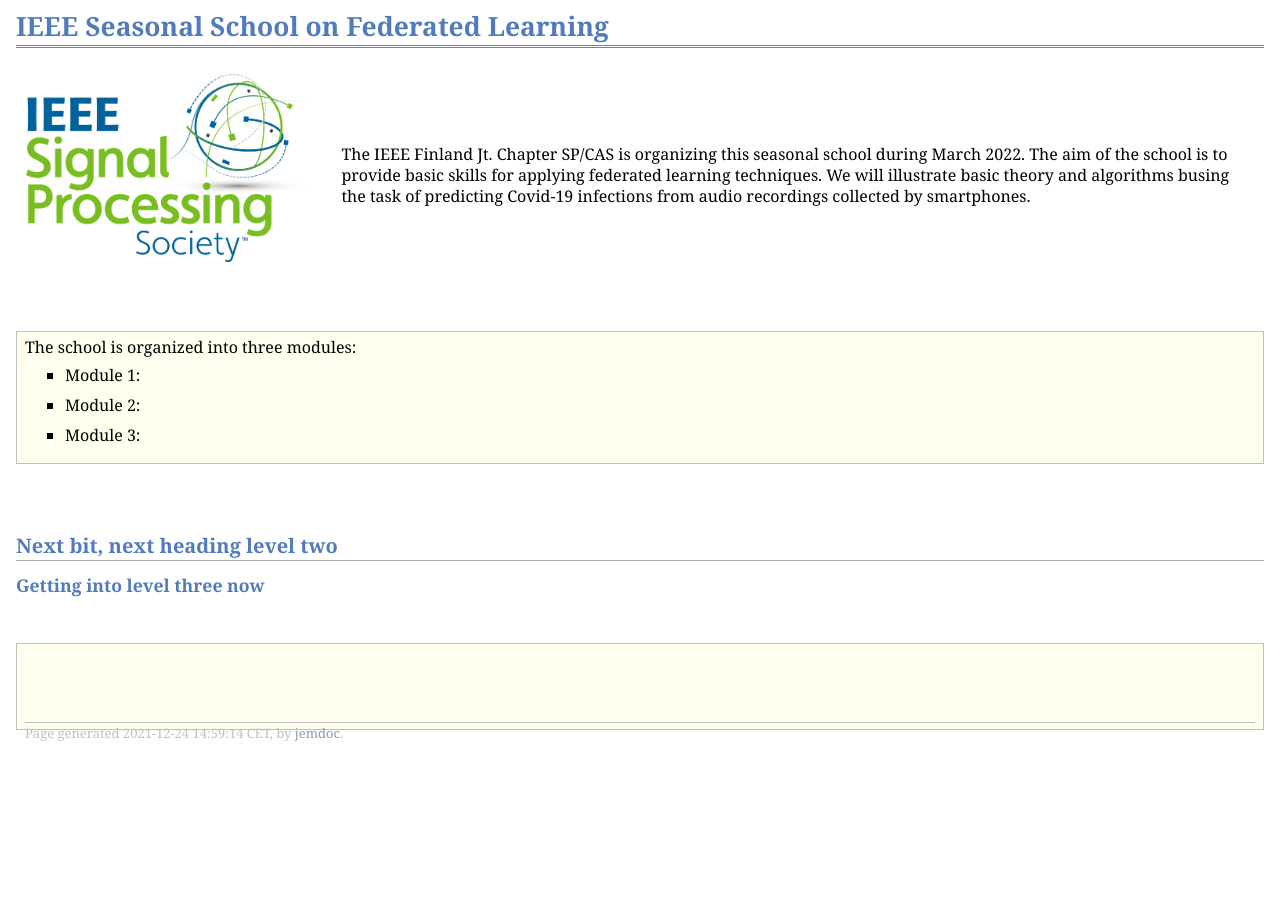
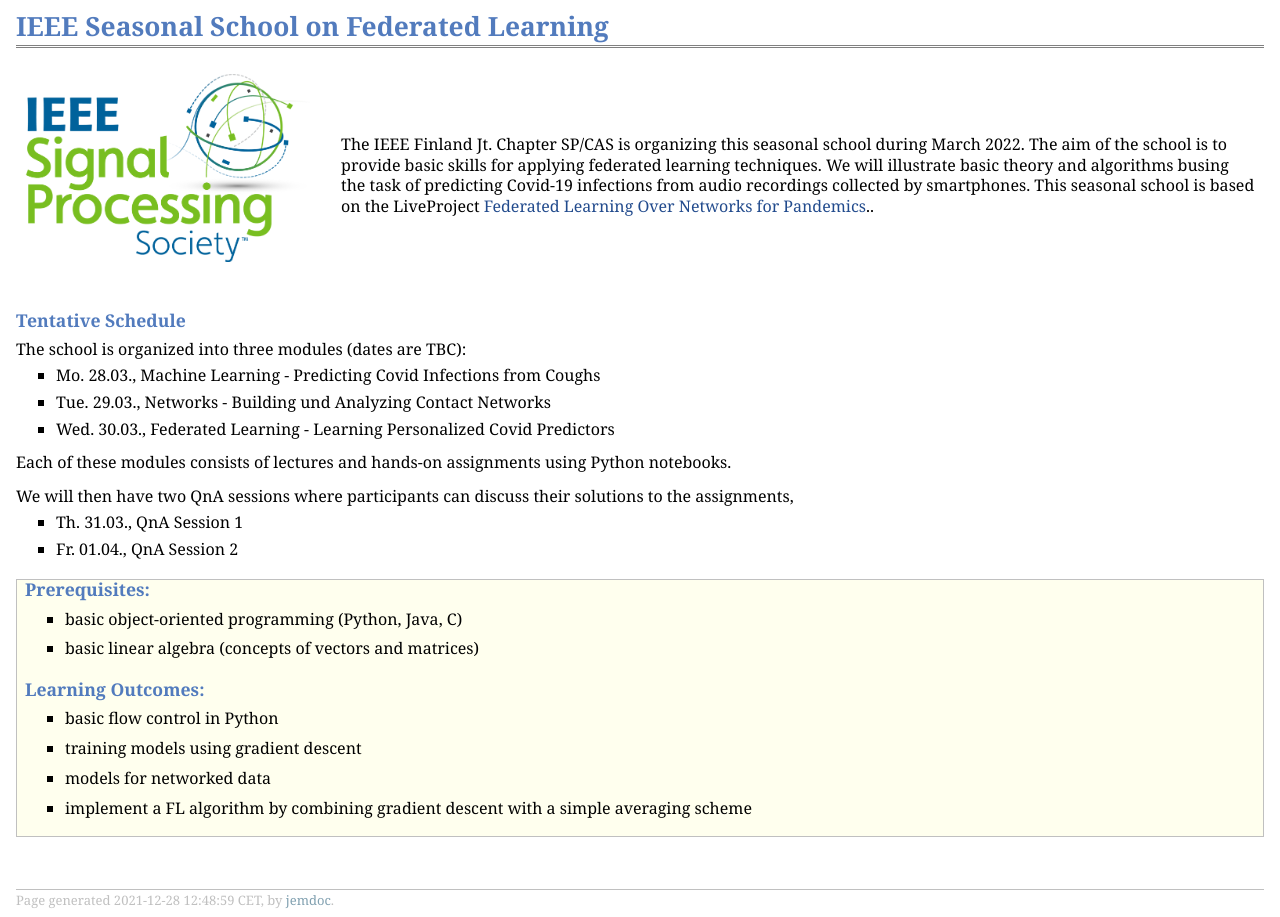
Before and after one commit to ieeespcasfinland/ieeespcasfinland.github.io, a plain HTML site: page index.html in a window 1280 px wide. Before the commit the page ends 800 px from the top, so only its background shows below. Drawn offline with Linux system fonts and the light colour scheme.

Commit message:
revise page

```diff
--- a/index.html
+++ b/index.html
@@ -15,33 +15,53 @@
 <table class="imgtable"><tr><td>
 <img src="SPS_Logo_Color_RGB.png" alt="alt text" width="300px" />&nbsp;</td>
 <td align="left"><p>The IEEE Finland Jt. Chapter SP/CAS is organizing this seasonal school during March 2022. The aim of the school is
-to provide basic skills for applying federated learning techniques. We will illustrate basic theory and algorithms busing the task of
-predicting Covid-19 infections from audio recordings collected by smartphones. </p>
+to provide basic skills for applying federated learning techniques. We will illustrate basic theory and algorithms
+busing the task of predicting Covid-19 infections from audio recordings collected by smartphones. This seasonal school
+is based on the LiveProject <a href="https://www.manning.com/liveprojectseries/federated-learning-ser" target="_blank">Federated Learning Over Networks for Pandemics</a>.. </p>
 </td></tr></table>
-<p> </p>
+<h3>Tentative Schedule</h3>
+<p>The school is organized into three modules (dates are TBC): </p>
+<ul>
+<li><p>Mo.  28.03., Machine Learning - Predicting Covid Infections from Coughs </p>
+</li>
+<li><p>Tue. 29.03., Networks - Building und Analyzing Contact Networks  </p>
+</li>
+<li><p>Wed. 30.03., Federated Learning - Learning Personalized Covid Predictors </p>
+</li>
+</ul>
+<p>Each of these modules consists of lectures and hands-on assignments using Python notebooks. </p>
+<p>We will then have two QnA sessions where participants can discuss their solutions to the assignments, </p>
+<ul>
+<li><p>Th. 31.03., QnA Session 1 </p>
+</li>
+<li><p>Fr. 01.04., QnA Session 2</p>
+</li>
+</ul>
 <div class="infoblock">
+<div class="blocktitle"></div>
 <div class="blockcontent">
-<p>The school is organized into three modules: </p>
+<h3>Prerequisites: </h3>
 <ul>
-<li><p>Module 1: </p>
+<li><p>basic object-oriented programming (Python, Java, C<tt></tt>) </p>
 </li>
-<li><p>Module 2: </p>
+<li><p>basic linear algebra (concepts of vectors and matrices) </p>
 </li>
-<li><p>Module 3: </p>
+</ul>
+<h3>Learning Outcomes: </h3>
+<ul>
+<li><p>basic flow control in Python </p>
+</li>
+<li><p>training models using gradient descent </p>
+</li>
+<li><p>models for networked data </p>
+</li>
+<li><p>implement a FL algorithm by combining gradient descent with a simple averaging scheme</p>
 </li>
 </ul>
 </div></div>
-<p> </p>
-<h2>Next bit, next heading level two</h2>
-<h3>Getting into level three now</h3>
-<p>
- </p>
-<div class="infoblock">
-<div class="blockcontent">
-<p> </p>
 <div id="footer">
 <div id="footer-text">
-Page generated 2021-12-24 14:59:14 CET, by <a href="http://jemdoc.jaboc.net/">jemdoc</a>.
+Page generated 2021-12-28 12:48:59 CET, by <a href="http://jemdoc.jaboc.net/">jemdoc</a>.
 </div>
 </div>
 </div>
```
Also changed, not shown: 1 other file.
